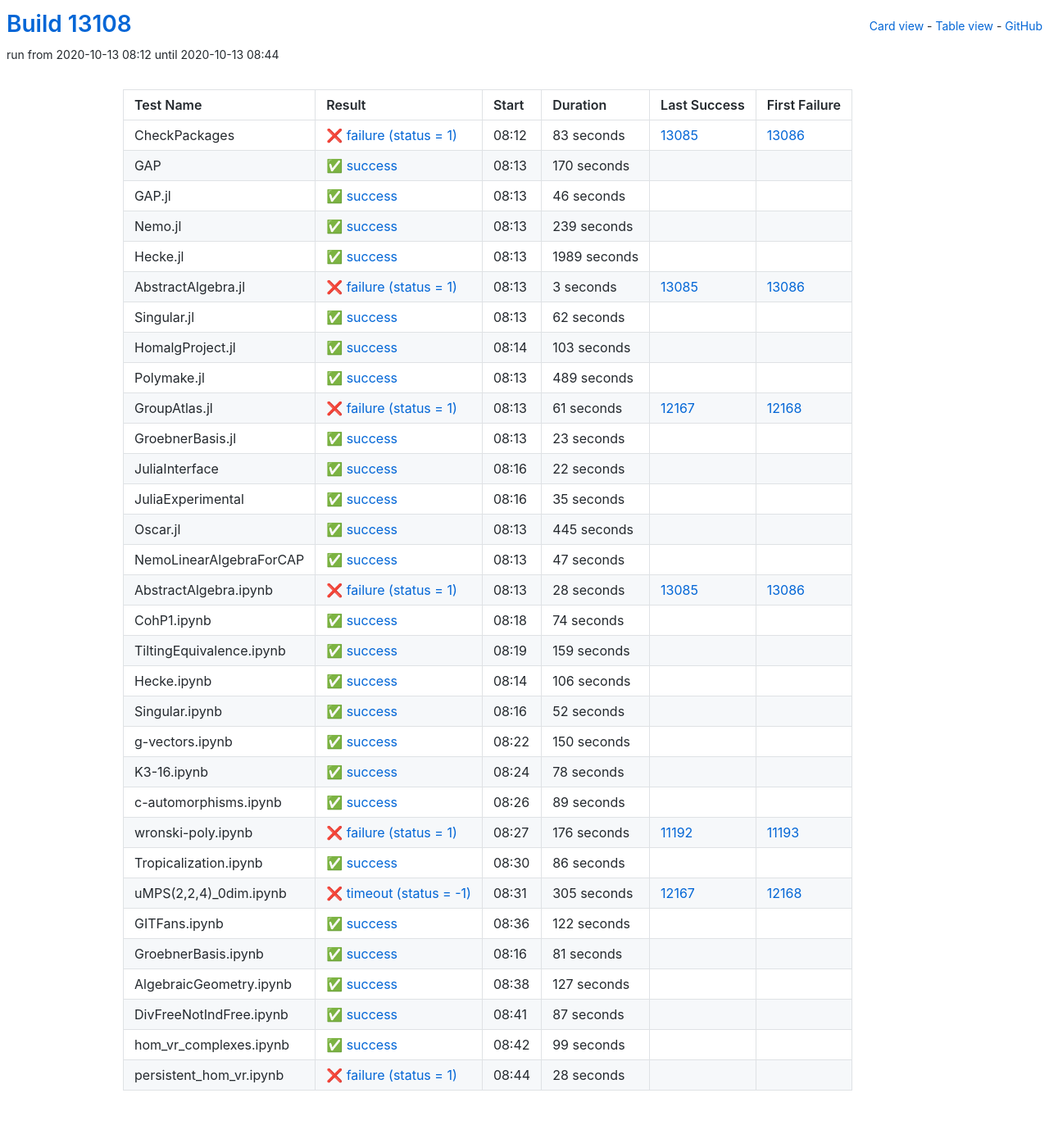
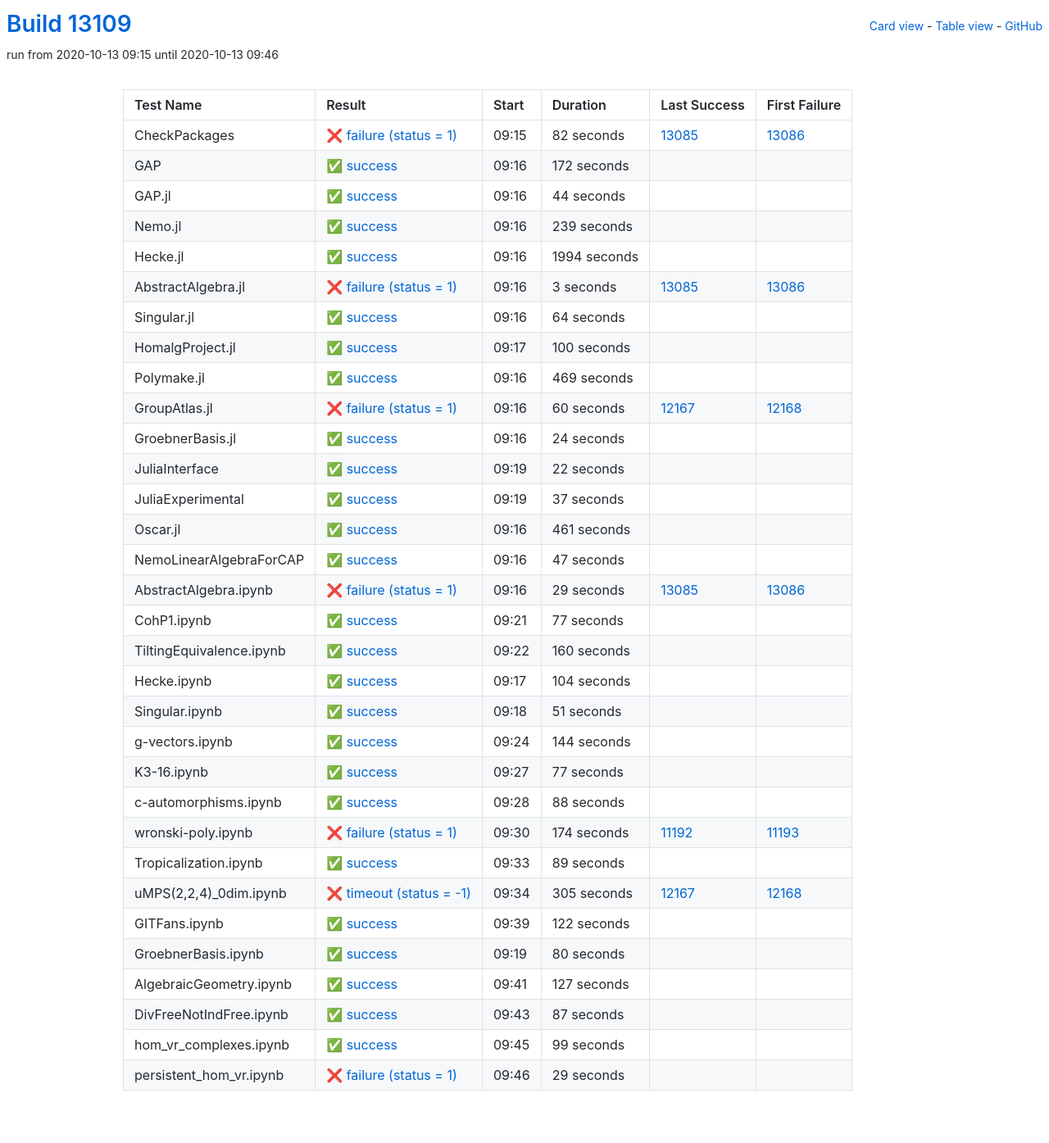
Before and after one commit to oscar-system/oscar-ci-status, a Jekyll site: the page built from table.html, in a window 1280 px wide. Shown: the whole page at 82% size. Built offline with Jekyll 4.4.1, drawn with Linux system fonts in a browser that asks for light colours.

Commit message:
Build #13109

```diff
--- a/_data/ci.yml
+++ b/_data/ci.yml
@@ -1,6 +1,6 @@
 ---
-build: 13108
-build_url: https://oscarci.mathematik.uni-kl.de/job/oscar/13108/
+build: 13109
+build_url: https://oscarci.mathematik.uni-kl.de/job/oscar/13109/
 job: oscar
 organization: oscar-system
 repo: oscar-ci-status
@@ -8,44 +8,44 @@
 tests:
 - name: CheckPackages
   id: checkpackages
-  log: https://oscarci.mathematik.uni-kl.de/job/oscar/13108/artifact/logs/build-13108/CheckPackages.log
-  start: 2020-10-13 08:12
+  log: https://oscarci.mathematik.uni-kl.de/job/oscar/13109/artifact/logs/build-13109/CheckPackages.log
+  start: 2020-10-13 09:15
   success: false
   exitcode: 1
   status: failure
-  duration: 83
+  duration: 82
   last_success: 13085
   last_success_url: https://oscarci.mathematik.uni-kl.de/job/oscar/13085/
   first_failure: 13086
   first_failure_url: https://oscarci.mathematik.uni-kl.de/job/oscar/13086/
 - name: GAP
   id: gap
-  log: https://oscarci.mathematik.uni-kl.de/job/oscar/13108/artifact/logs/build-13108/GAP.log
-  start: 2020-10-13 08:13
+  log: https://oscarci.mathematik.uni-kl.de/job/oscar/13109/artifact/logs/build-13109/GAP.log
+  start: 2020-10-13 09:16
   success: true
   exitcode: 0
   status: success
-  duration: 170
+  duration: 172
   last_success: false
   last_success_url:
   first_failure: false
   first_failure_url:
 - name: GAP.jl
   id: gap-jl
-  log: https://oscarci.mathematik.uni-kl.de/job/oscar/13108/artifact/logs/build-13108/GAP.jl.log
-  start: 2020-10-13 08:13
+  log: https://oscarci.mathematik.uni-kl.de/job/oscar/13109/artifact/logs/build-13109/GAP.jl.log
+  start: 2020-10-13 09:16
   success: true
   exitcode: 0
   status: success
-  duration: 46
+  duration: 44
   last_success: false
   last_success_url:
   first_failure: false
   first_failure_url:
 - name: Nemo.jl
   id: nemo-jl
-  log: https://oscarci.mathematik.uni-kl.de/job/oscar/13108/artifact/logs/build-13108/Nemo.jl.log
-  start: 2020-10-13 08:13
+  log: https://oscarci.mathematik.uni-kl.de/job/oscar/13109/artifact/logs/build-13109/Nemo.jl.log
+  start: 2020-10-13 09:16
   success: true
   exitcode: 0
   status: success
@@ -56,20 +56,20 @@
   first_failure_url:
 - name: Hecke.jl
   id: hecke-jl
-  log: https://oscarci.mathematik.uni-kl.de/job/oscar/13108/artifact/logs/build-13108/Hecke.jl.log
-  start: 2020-10-13 08:13
+  log: https://oscarci.mathematik.uni-kl.de/job/oscar/13109/artifact/logs/build-13109/Hecke.jl.log
+  start: 2020-10-13 09:16
   success: true
   exitcode: 0
   status: success
-  duration: 1989
+  duration: 1994
   last_success: false
   last_success_url:
   first_failure: false
   first_failure_url:
 - name: AbstractAlgebra.jl
   id: abstractalgebra-jl
-  log: https://oscarci.mathematik.uni-kl.de/job/oscar/13108/artifact/logs/build-13108/AbstractAlgebra.jl.log
-  start: 2020-10-13 08:13
+  log: https://oscarci.mathematik.uni-kl.de/job/oscar/13109/artifact/logs/build-13109/AbstractAlgebra.jl.log
+  start: 2020-10-13 09:16
   success: false
   exitcode: 1
   status: failure
@@ -80,68 +80,68 @@
   first_failure_url: https://oscarci.mathematik.uni-kl.de/job/oscar/13086/
 - name: Singular.jl
   id: singular-jl
-  log: https://oscarci.mathematik.uni-kl.de/job/oscar/13108/artifact/logs/build-13108/Singular.jl.log
-  start: 2020-10-13 08:13
+  log: https://oscarci.mathematik.uni-kl.de/job/oscar/13109/artifact/logs/build-13109/Singular.jl.log
+  start: 2020-10-13 09:16
   success: true
   exitcode: 0
   status: success
-  duration: 62
+  duration: 64
   last_success: false
   last_success_url:
   first_failure: false
   first_failure_url:
 - name: HomalgProject.jl
   id: homalgproject-jl
-  log: https://oscarci.mathematik.uni-kl.de/job/oscar/13108/artifact/logs/build-13108/HomalgProject.jl.log
-  start: 2020-10-13 08:14
+  log: https://oscarci.mathematik.uni-kl.de/job/oscar/13109/artifact/logs/build-13109/HomalgProject.jl.log
+  start: 2020-10-13 09:17
   success: true
   exitcode: 0
   status: success
-  duration: 103
+  duration: 100
   last_success: false
   last_success_url:
   first_failure: false
   first_failure_url:
 - name: Polymake.jl
   id: polymake-jl
-  log: https://oscarci.mathematik.uni-kl.de/job/oscar/13108/artifact/logs/build-13108/Polymake.jl.log
-  start: 2020-10-13 08:13
+  log: https://oscarci.mathematik.uni-kl.de/job/oscar/13109/artifact/logs/build-13109/Polymake.jl.log
+  start: 2020-10-13 09:16
   success: true
   exitcode: 0
   status: success
-  duration: 489
+  duration: 469
   last_success: false
   last_success_url:
   first_failure: false
   first_failure_url:
 - name: GroupAtlas.jl
   id: groupatlas-jl
-  log: https://oscarci.mathematik.uni-kl.de/job/oscar/13108/artifact/logs/build-13108/GroupAtlas.jl.log
-  start: 2020-10-13 08:13
+  log: https://oscarci.mathematik.uni-kl.de/job/oscar/13109/artifact/logs/build-13109/GroupAtlas.jl.log
+  start: 2020-10-13 09:16
   success: false
   exitcode: 1
   status: failure
-  duration: 61
+  duration: 60
   last_success: 12167
   last_success_url: https://oscarci.mathematik.uni-kl.de/job/oscar/12167/
   first_failure: 12168
   first_failure_url: https://oscarci.mathematik.uni-kl.de/job/oscar/12168/
 - name: GroebnerBasis.jl
   id: groebnerbasis-jl
-  log: https://oscarci.mathematik.uni-kl.de/job/oscar/13108/artifact/logs/build-13108/GroebnerBasis.jl.log
-  start: 2020-10-13 08:13
+  log: https://oscarci.mathematik.uni-kl.de/job/oscar/13109/artifact/logs/build-13109/GroebnerBasis.jl.log
+  start: 2020-10-13 09:16
   success: true
   exitcode: 0
   status: success
-  duration: 23
+  duration: 24
   last_success: false
   last_success_url:
   first_failure: false
   first_failure_url:
 - name: JuliaInterface
   id: juliainterface
-  log: https://oscarci.mathematik.uni-kl.de/job/oscar/13108/artifact/logs/build-13108/JuliaInterface.log
-  start: 2020-10-13 08:16
+  log: https://oscarci.mathematik.uni-kl.de/job/oscar/13109/artifact/logs/build-13109/JuliaInterface.log
+  start: 2020-10-13 09:19
   success: true
   exitcode: 0
   status: success
@@ -152,32 +152,32 @@
   first_failure_url:
 - name: JuliaExperimental
   id: juliaexperimental
-  log: https://oscarci.mathematik.uni-kl.de/job/oscar/13108/artifact/logs/build-13108/JuliaExperimental.log
-  start: 2020-10-13 08:16
+  log: https://oscarci.mathematik.uni-kl.de/job/oscar/13109/artifact/logs/build-13109/JuliaExperimental.log
+  start: 2020-10-13 09:19
   success: true
   exitcode: 0
   status: success
-  duration: 35
+  duration: 37
   last_success: false
   last_success_url:
   first_failure: false
   first_failure_url:
 - name: Oscar.jl
   id: oscar-jl
-  log: https://oscarci.mathematik.uni-kl.de/job/oscar/13108/artifact/logs/build-13108/Oscar.jl.log
-  start: 2020-10-13 08:13
+  log: https://oscarci.mathematik.uni-kl.de/job/oscar/13109/artifact/logs/build-13109/Oscar.jl.log
+  start: 2020-10-13 09:16
   success: true
   exitcode: 0
   status: success
-  duration: 445
+  duration: 461
   last_success: false
   last_success_url:
   first_failure: false
   first_failure_url:
 - name: NemoLinearAlgebraForCAP
   id: nemolinearalgebraforcap
-  log: https://oscarci.mathematik.uni-kl.de/job/oscar/13108/artifact/logs/build-13108/NemoLinearAlgebraForCAP.log
-  start: 2020-10-13 08:13
+  log: https://oscarci.mathematik.uni-kl.de/job/oscar/13109/artifact/logs/build-13109/NemoLinearAlgebraForCAP.log
+  start: 2020-10-13 09:16
   success: true
   exitcode: 0
   status: success
@@ -188,92 +188,116 @@
   first_failure_url:
 - name: AbstractAlgebra.ipynb
   id: abstractalgebra-ipynb
-  log: https://oscarci.mathematik.uni-kl.de/job/oscar/13108/artifact/logs/build-13108/AbstractAlgebra.ipynb.log
-  start: 2020-10-13 08:13
+  log: https://oscarci.mathematik.uni-kl.de/job/oscar/13109/artifact/logs/build-13109/AbstractAlgebra.ipynb.log
+  start: 2020-10-13 09:16
   success: false
   exitcode: 1
   status: failure
-  duration: 28
+  duration: 29
   last_success: 13085
   last_success_url: https://oscarci.mathematik.uni-kl.de/job/oscar/13085/
   first_failure: 13086
   first_failure_url: https://oscarci.mathematik.uni-kl.de/job/oscar/13086/
 - name: CohP1.ipynb
   id: cohp1-ipynb
-  log: https://oscarci.mathematik.uni-kl.de/job/oscar/13108/artifact/logs/build-13108/CohP1.ipynb.log
-  start: 2020-10-13 08:18
+  log: https://oscarci.mathematik.uni-kl.de/job/oscar/13109/artifact/logs/build-13109/CohP1.ipynb.log
+  start: 2020-10-13 09:21
   success: true
   exitcode: 0
   status: success
-  duration: 74
+  duration: 77
   last_success: false
   last_success_url:
   first_failure: false
   first_failure_url:
 - name: TiltingEquivalence.ipynb
   id: tiltingequivalence-ipynb
-  log: https://oscarci.mathematik.uni-kl.de/job/oscar/13108/artifact/logs/build-13108/TiltingEquivalence.ipynb.log
-  start: 2020-10-13 08:19
+  log: https://oscarci.mathematik.uni-kl.de/job/oscar/13109/artifact/logs/build-13109/TiltingEquivalence.ipynb.log
+  start: 2020-10-13 09:22
   success: true
   exitcode: 0
   status: success
-  duration: 159
+  duration: 160
   last_success: false
   last_success_url:
   first_failure: false
   first_failure_url:
 - name: Hecke.ipynb
   id: hecke-ipynb
-  log: https://oscarci.mathematik.uni-kl.de/job/oscar/13108/artifact/logs/build-13108/Hecke.ipynb.log
-  start: 2020-10-13 08:14
+  log: https://oscarci.mathematik.uni-kl.de/job/oscar/13109/artifact/logs/build-13109/Hecke.ipynb.log
+  start: 2020-10-13 09:17
   success: true
   exitcode: 0
   status: success
-  duration: 106
+  duration: 104
   last_success: false
   last_success_url:
   first_failure: false
   first_failure_url:
 - name: Singular.ipynb
   id: singular-ipynb
-  log: https://oscarci.mathematik.uni-kl.de/job/oscar/13108/artifact/logs/build-13108/Singular.ipynb.log
-  start: 2020-10-13 08:16
+  log: https://oscarci.mathematik.uni-kl.de/job/oscar/13109/artifact/logs/build-13109/Singular.ipynb.log
+  start: 2020-10-13 09:18
   success: true
   exitcode: 0
   status: success
-  duration: 52
+  duration: 51
   last_success: false
   last_success_url:
   first_failure: false
   first_failure_url:
 - name: g-vectors.ipynb
   id: g-vectors-ipynb
-  log: https://oscarci.mathematik.uni-kl.de/job/oscar/13108/artifact/logs/build-13108/g-vectors.ipynb.log
-  start: 2020-10-13 08:22
+  log: https://oscarci.mathematik.uni-kl.de/job/oscar/13109/artifact/logs/build-13109/g-vectors.ipynb.log
+  start: 2020-10-13 09:24
   success: true
   exitcode: 0
   status: success
-  duration: 150
+  duration: 144
   last_success: false
   last_success_url:
   first_failure: false
   first_failure_url:
 - name: K3-16.ipynb
   id: k3-16-ipynb
-  log: https://oscarci.mathematik.uni-kl.de/job/oscar/13108/artifact/logs/build-13108/K3-16.ipynb.log
-  start: 2020-10-13 08:24
+  log: https://oscarci.mathematik.uni-kl.de/job/oscar/13109/artifact/logs/build-13109/K3-16.ipynb.log
+  start: 2020-10-13 09:27
   success: true
   exitcode: 0
   status: success
-  duration: 78
+  duration: 77
   last_success: false
   last_success_url:
   first_failure: false
   first_failure_url:
 - name: c-automorphisms.ipynb
   id: c-automorphisms-ipynb
-  log: https://oscarci.mathematik.uni-kl.de/job/oscar/13108/artifact/logs/build-13108/c-automorphisms.ipynb.log
-  start: 2020-10-13 08:26
+  log: https://oscarci.mathematik.uni-kl.de/job/oscar/13109/artifact/logs/build-13109/c-automorphisms.ipynb.log
+  start: 2020-10-13 09:28
+  success: true
+  exitcode: 0
+  status: success
+  duration: 88
+  last_success: false
+  last_success_url:
+  first_failure: false
+  first_failure_url:
+- name: wronski-poly.ipynb
+  id: wronski-poly-ipynb
+  log: https://oscarci.mathematik.uni-kl.de/job/oscar/13109/artifact/logs/build-13109/wronski-poly.ipynb.log
+  start: 2020-10-13 09:30
+  success: false
+  exitcode: 1
+  status: failure
+  duration: 174
+  last_success: 11192
+  last_success_url: https://oscarci.mathematik.uni-kl.de/job/oscar/11192/
+  first_failure: 11193
+  first_failure_url: https://oscarci.mathematik.uni-kl.de/job/oscar/11193/
+- name: Tropicalization.ipynb
+  id: tropicalization-ipynb
+  log: https://oscarci.mathematik.uni-kl.de/job/oscar/13109/artifact/logs/build-13109/Tropicalization.ipynb.log
+  start: 2020-10-13 09:33
   success: true
   exitcode: 0
   status: success
@@ -282,34 +306,10 @@
   last_success_url:
   first_failure: false
   first_failure_url:
-- name: wronski-poly.ipynb
-  id: wronski-poly-ipynb
-  log: https://oscarci.mathematik.uni-kl.de/job/oscar/13108/artifact/logs/build-13108/wronski-poly.ipynb.log
-  start: 2020-10-13 08:27
-  success: false
-  exitcode: 1
-  status: failure
-  duration: 176
-  last_success: 11192
-  last_success_url: https://oscarci.mathematik.uni-kl.de/job/oscar/11192/
-  first_failure: 11193
-  first_failure_url: https://oscarci.mathematik.uni-kl.de/job/oscar/11193/
-- name: Tropicalization.ipynb
-  id: tropicalization-ipynb
-  log: https://oscarci.mathematik.uni-kl.de/job/oscar/13108/artifact/logs/build-13108/Tropicalization.ipynb.log
-  start: 2020-10-13 08:30
-  success: true
-  exitcode: 0
-  status: success
-  duration: 86
-  last_success: false
-  last_success_url:
-  first_failure: false
-  first_failure_url:
 - name: uMPS(2,2,4)_0dim.ipynb
   id: umps-2-2-4-0dim-ipynb
-  log: https://oscarci.mathematik.uni-kl.de/job/oscar/13108/artifact/logs/build-13108/uMPS-2-2-4-_0dim.ipynb.log
-  start: 2020-10-13 08:31
+  log: https://oscarci.mathematik.uni-kl.de/job/oscar/13109/artifact/logs/build-13109/uMPS-2-2-4-_0dim.ipynb.log
+  start: 2020-10-13 09:34
   success: false
   exitcode: -1
   status: timeout
@@ -320,8 +320,8 @@
   first_failure_url: https://oscarci.mathematik.uni-kl.de/job/oscar/12168/
 - name: GITFans.ipynb
   id: gitfans-ipynb
-  log: https://oscarci.mathematik.uni-kl.de/job/oscar/13108/artifact/logs/build-13108/GITFans.ipynb.log
-  start: 2020-10-13 08:36
+  log: https://oscarci.mathematik.uni-kl.de/job/oscar/13109/artifact/logs/build-13109/GITFans.ipynb.log
+  start: 2020-10-13 09:39
   success: true
   exitcode: 0
   status: success
@@ -332,20 +332,20 @@
   first_failure_url:
 - name: GroebnerBasis.ipynb
   id: groebnerbasis-ipynb
-  log: https://oscarci.mathematik.uni-kl.de/job/oscar/13108/artifact/logs/build-13108/GroebnerBasis.ipynb.log
-  start: 2020-10-13 08:16
+  log: https://oscarci.mathematik.uni-kl.de/job/oscar/13109/artifact/logs/build-13109/GroebnerBasis.ipynb.log
+  start: 2020-10-13 09:19
   success: true
   exitcode: 0
   status: success
-  duration: 81
+  duration: 80
   last_success: false
   last_success_url:
   first_failure: false
   first_failure_url:
 - name: AlgebraicGeometry.ipynb
   id: algebraicgeometry-ipynb
-  log: https://oscarci.mathematik.uni-kl.de/job/oscar/13108/artifact/logs/build-13108/AlgebraicGeometry.ipynb.log
-  start: 2020-10-13 08:38
+  log: https://oscarci.mathematik.uni-kl.de/job/oscar/13109/artifact/logs/build-13109/AlgebraicGeometry.ipynb.log
+  start: 2020-10-13 09:41
   success: true
   exitcode: 0
   status: success
@@ -356,8 +356,8 @@
   first_failure_url:
 - name: DivFreeNotIndFree.ipynb
   id: divfreenotindfree-ipynb
-  log: https://oscarci.mathematik.uni-kl.de/job/oscar/13108/artifact/logs/build-13108/DivFreeNotIndFree.ipynb.log
-  start: 2020-10-13 08:41
+  log: https://oscarci.mathematik.uni-kl.de/job/oscar/13109/artifact/logs/build-13109/DivFreeNotIndFree.ipynb.log
+  start: 2020-10-13 09:43
   success: true
   exitcode: 0
   status: success
@@ -368,8 +368,8 @@
   first_failure_url:
 - name: hom_vr_complexes.ipynb
   id: hom-vr-complexes-ipynb
-  log: https://oscarci.mathematik.uni-kl.de/job/oscar/13108/artifact/logs/build-13108/hom_vr_complexes.ipynb.log
-  start: 2020-10-13 08:42
+  log: https://oscarci.mathematik.uni-kl.de/job/oscar/13109/artifact/logs/build-13109/hom_vr_complexes.ipynb.log
+  start: 2020-10-13 09:45
   success: true
   exitcode: 0
   status: success
@@ -380,12 +380,12 @@
   first_failure_url:
 - name: persistent_hom_vr.ipynb
   id: persistent-hom-vr-ipynb
-  log: https://oscarci.mathematik.uni-kl.de/job/oscar/13108/artifact/logs/build-13108/persistent_hom_vr.ipynb.log
-  start: 2020-10-13 08:44
+  log: https://oscarci.mathematik.uni-kl.de/job/oscar/13109/artifact/logs/build-13109/persistent_hom_vr.ipynb.log
+  start: 2020-10-13 09:46
   success: false
   exitcode: 1
   status: failure
-  duration: 28
+  duration: 29
   last_success: false
   last_success_url:
   first_failure: false
```
Also changed, not shown: README.md.
